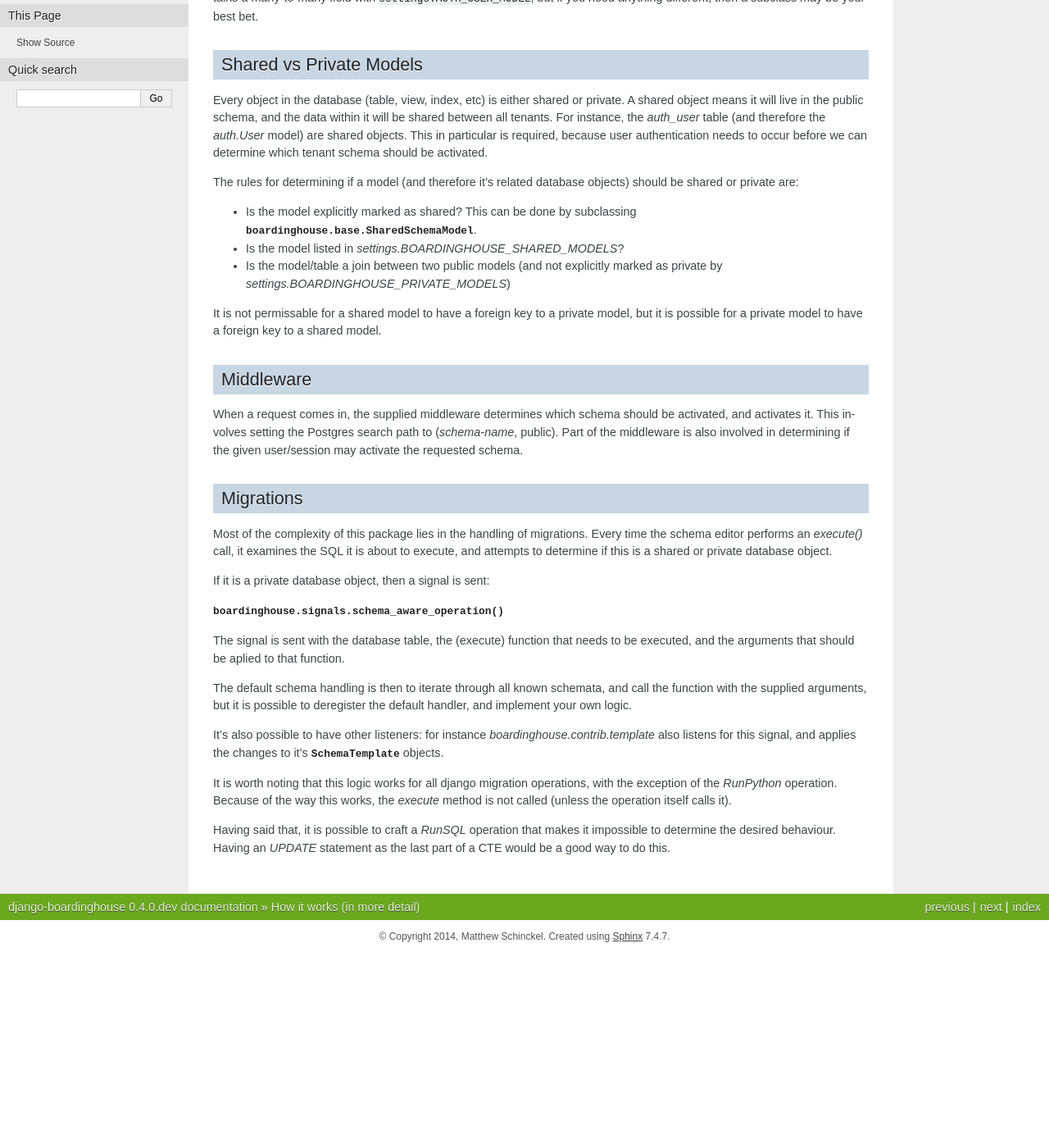
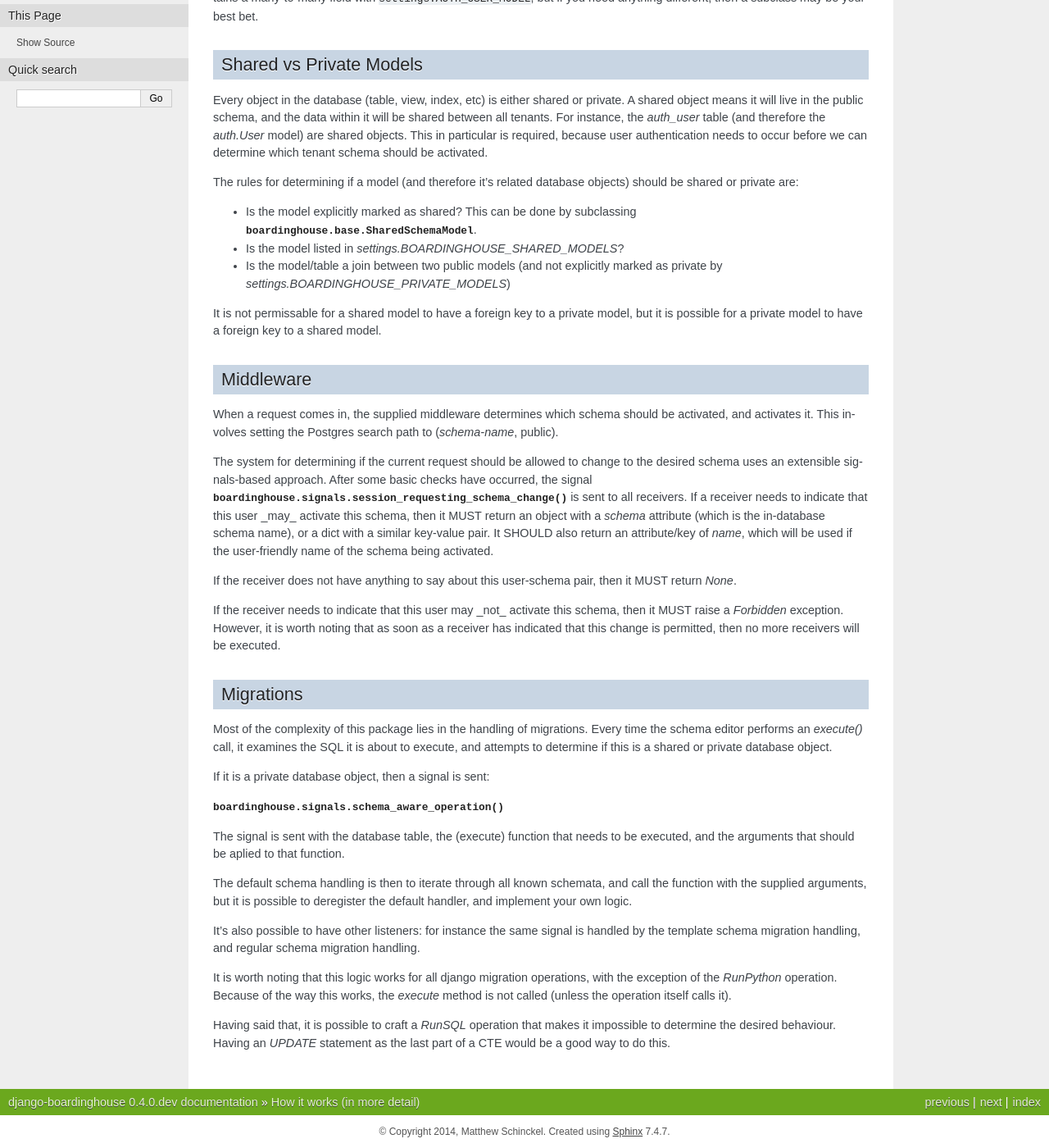
Before and after one commit to schinckel/django-boardinghouse, a Sphinx documentation site: the page built from docs/source/how-it-works.rst, in a window 1280 px wide and 1400 px high, scrolled down 363 px. Shown: the whole window at 82% size. Built offline with Sphinx 7.4.7, drawn with Linux system fonts in a browser that asks for light colours; before the commit the page ends 1525 px from its top, so only the background shows below that.

Commit message:
Document new signal-based schema selection.
Resolves #39.

```diff
--- a/docs/source/how-it-works.rst
+++ b/docs/source/how-it-works.rst
@@ -31,7 +31,13 @@ It is not permissable for a shared model to have a foreign key to a private mode
 Middleware
 ----------
 
-When a request comes in, the supplied middleware determines which schema should be activated, and activates it. This involves setting the Postgres search path to (`schema-name`, public). Part of the middleware is also involved in determining if the given user/session may activate the requested schema.
+When a request comes in, the supplied middleware determines which schema should be activated, and activates it. This involves setting the Postgres search path to (`schema-name`, public).
+
+The system for determining if the current request should be allowed to change to the desired schema uses an extensible signals-based approach. After some basic checks have occurred, the signal :meth:`boardinghouse.signals.session_requesting_schema_change` is sent to all receivers. If a receiver needs to indicate that this user _may_ activate this schema, then it MUST return an object with a `schema` attribute (which is the in-database schema name), or a dict with a similar key-value pair. It SHOULD also return an attribute/key of `name`, which will be used if the user-friendly name of the schema being activated.
+
+If the receiver does not have anything to say about this user-schema pair, then it MUST return `None`.
+
+If the receiver needs to indicate that this user may _not_ activate this schema, then it MUST raise a `Forbidden` exception. However, it is worth noting that as soon as a receiver has indicated that this change is permitted, then no more receivers will be executed.
 
 Migrations
 ----------
@@ -46,7 +52,7 @@ The signal is sent with the database table, the (execute) function that needs to
 
 The default schema handling is then to iterate through all known schemata, and call the function with the supplied arguments, but it is possible to deregister the default handler, and implement your own logic.
 
-It's also possible to have other listeners: for instance `boardinghouse.contrib.template` also listens for this signal, and applies the changes to it's :class:`SchemaTemplate` objects.
+It's also possible to have other listeners: for instance the same signal is handled by the template schema migration handling, and regular schema migration handling.
 
 It is worth noting that this logic works for all django migration operations, with the exception of the `RunPython` operation. Because of the way this works, the `execute` method is not called (unless the operation itself calls it).
 
```
